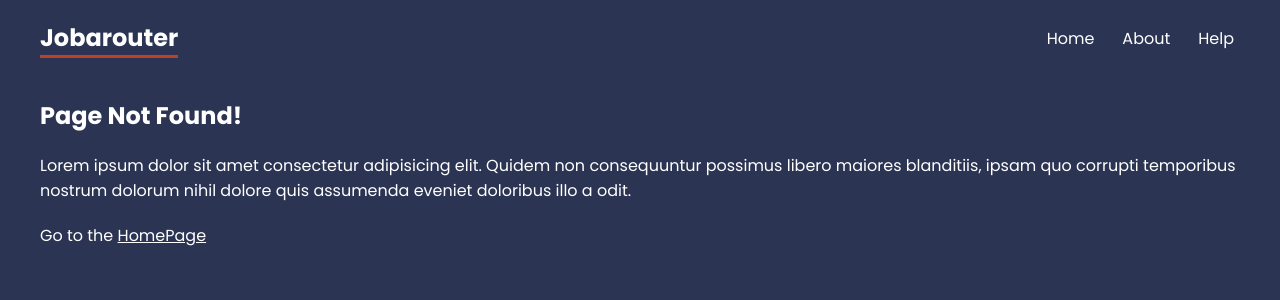
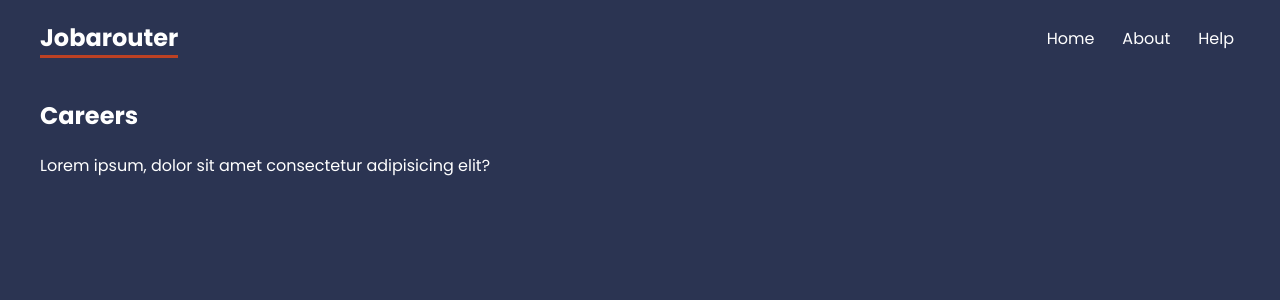
Before and after one commit to BDunnCode/jobarouter, a React (Create React App) app: page /careers in a window 1280 px wide. Shown: the top 300 px of the page. Built offline with nearby package versions, Linux system fonts and the light colour scheme; data requests are answered from the project's data file.

Commit message:
next commit

```diff
--- a/src/App.js
+++ b/src/App.js
@@ -11,19 +11,30 @@
 import Faq from './pages/help/Faq'
 import Contact from './pages/help/Contact'
 import NotFound from './pages/NotFound'
+import Careers, { careersLoader } from './pages/careers/Careers'
 
 // layouts
 import RootLayout from './layouts/RootLayout'
 import HelpLayout from './layouts/HelpLayout'
+import CareersLayout from './layouts/CareersLayout'
 
 const router = createBrowserRouter(
   createRoutesFromElements(
     <Route path="/" element={<RootLayout />}>
       <Route index element={<Home />} />
       <Route path="about" element={<About />} />
+
       <Route path="help" element={<HelpLayout />}>
         <Route path="faq" element={<Faq />} />
         <Route path="contact" element={<Contact />} />
+      </Route>
+
+      <Route path="careers" element={<CareersLayout />}>
+        <Route
+          index
+          element={<Careers />}
+          loader={careersLoader}
+        />
       </Route>
 
       <Route path="*" element={<NotFound />} />
--- /dev/null
+++ b/src/layouts/CareersLayout.js
@@ -0,0 +1,12 @@
+import { Outlet } from "react-router-dom"
+
+export default function CareersLayout() {
+  return (
+    <div className="careers-layout">
+      <h2>Careers</h2>
+      <p>Lorem ipsum, dolor sit amet consectetur adipisicing elit?</p>
+
+      <Outlet />
+    </div>
+  )
+}
--- /dev/null
+++ b/src/pages/careers/Careers.js
@@ -0,0 +1,22 @@
+import { useLoaderData, Link } from "react-router-dom"
+
+
+export default function Careers() {
+  const careers = useLoaderData()
+
+  return (
+    <div className="careers">
+      {careers.map(career => (
+        <Link to="/" key={career.id}>
+        </Link>
+      ))}
+    </div>
+  )
+}
+
+// loader function
+export const careersLoader = async () => {
+  const res = await fetch('http://localhost:4000/careers')
+
+  return res.json()
+}
```
